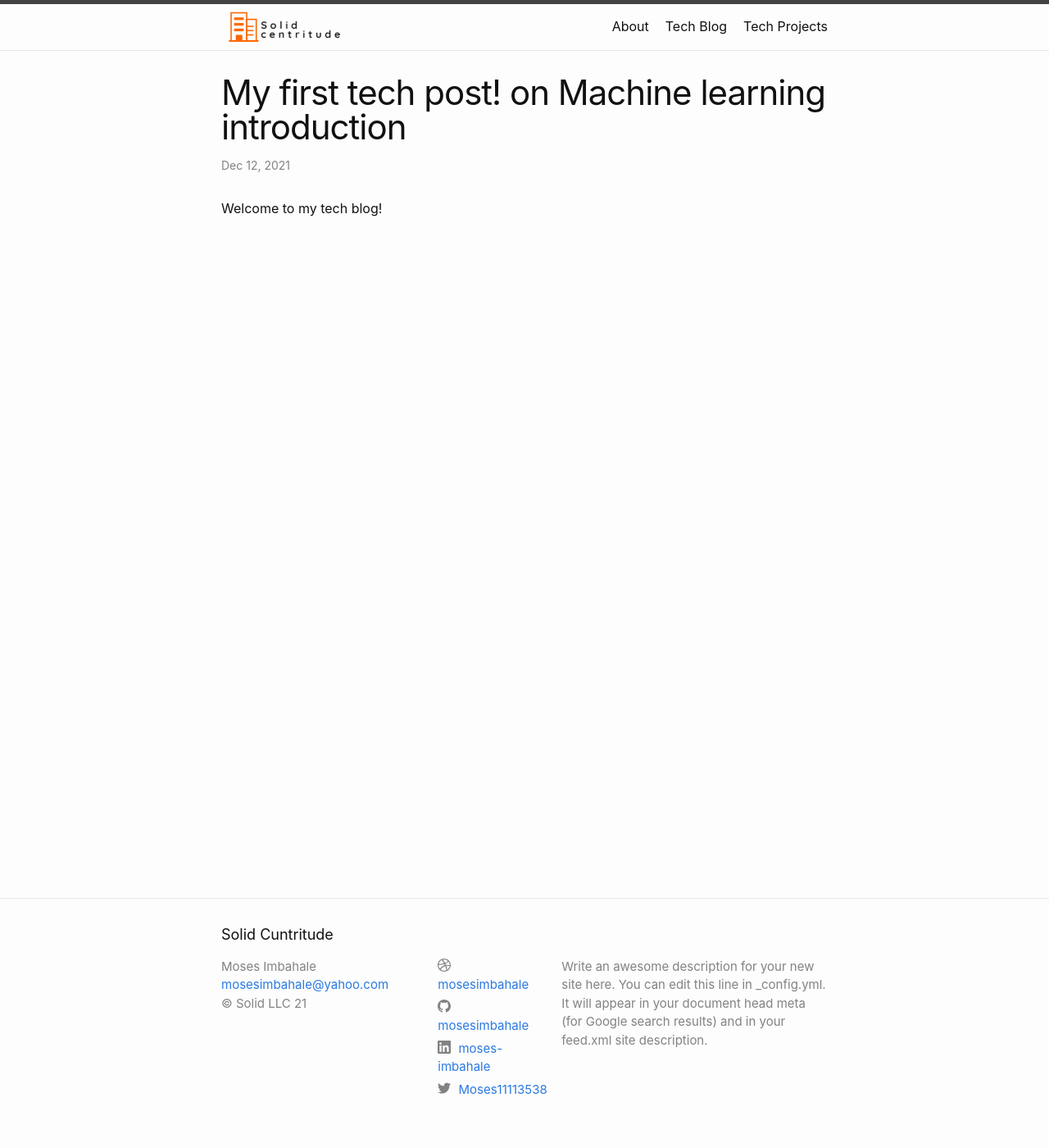
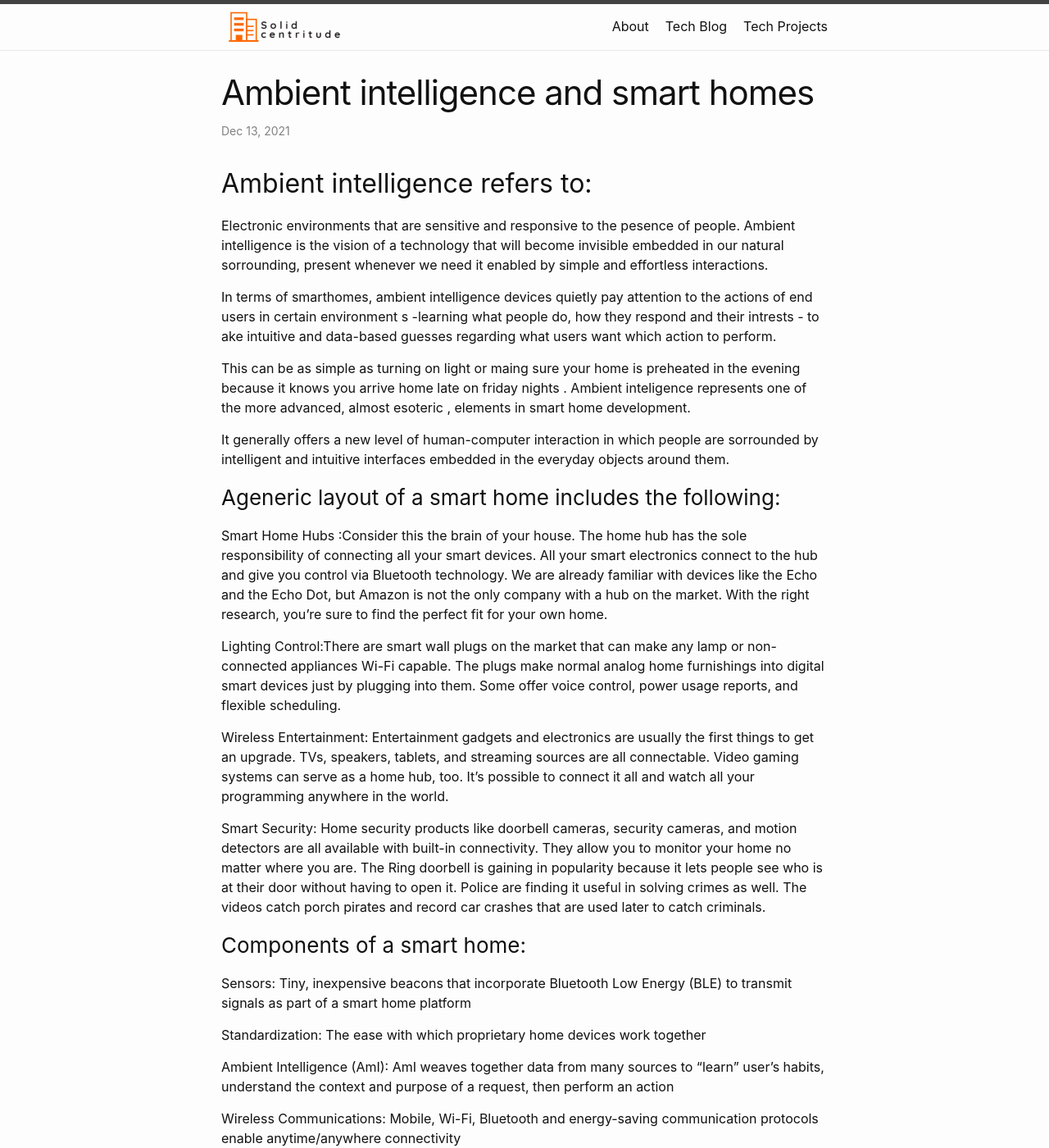
Before and after one commit to mosesimbahale/my-blog, a Jekyll site: the page built from Tech-blog/_posts/2021-12-13-my-first-tech-post.md, in a window 1280 px wide and 1400 px high. Shown: the whole window at 82% size. Built offline with Jekyll 4.4.1, drawn with Linux system fonts in a browser that asks for light colours; some of the changed text lies outside the part shown.

Commit message:
Update 2021-12-13-my-first-tech-post.md

```diff
--- a/Tech-blog/_posts/2021-12-13-my-first-tech-post.md
+++ b/Tech-blog/_posts/2021-12-13-my-first-tech-post.md
@@ -1,8 +1,67 @@
 ---
 layout: post
-title:  "My first tech post! on Machine learning introduction"
-date:   2021-12-12 10:30:35
+title:  "Ambient intelligence and smart homes"
+date:   2021-12-13 10:30:35
 category: tech
 ---
 
-Welcome to my tech blog!
+## Ambient intelligence refers to:
+
+Electronic environments that are sensitive and responsive to the pesence of people.
+Ambient intelligence is the vision of a technology that will become invisible embedded in our natural sorrounding, present whenever we need it enabled by simple and effortless interactions.
+
+In terms of smarthomes, ambient intelligence devices quietly pay attention to the actions of end users in certain environment s -learning what people do, how they respond and their intrests - to ake intuitive and data-based guesses regarding what users want which action to perform.
+
+This can be as simple as turning on light or maing sure your home is preheated in the evening because it knows you arrive home late on friday nights . Ambient inteligence represents one of the more advanced, almost esoteric , elements in smart home development.
+
+It generally offers a new level of human-computer interaction in which people are sorrounded by intelligent and intuitive interfaces embedded in the everyday objects around them.
+
+### Ageneric layout of a smart home includes the following:
+
+Smart Home Hubs :Consider this the brain of your house. The home hub has the sole responsibility of connecting all your smart devices. All your smart electronics connect to the hub and give you control via Bluetooth technology. We are already familiar with devices like the Echo and the Echo Dot, but Amazon is not the only company with a hub on the market. With the right research, you’re sure to find the perfect fit for your own home.
+
+
+Lighting Control:There are smart wall plugs on the market that can make any lamp or non-connected appliances Wi-Fi capable. The plugs make normal analog home furnishings into digital smart devices just by plugging into them. Some offer voice control, power usage reports, and flexible scheduling.
+
+
+Wireless Entertainment: Entertainment gadgets and electronics are usually the first things to get an upgrade. TVs, speakers, tablets, and streaming sources are all connectable. Video gaming systems can serve as a home hub, too. It’s possible to connect it all and watch all your programming anywhere in the world.
+
+
+Smart Security: Home security products like doorbell cameras, security cameras, and motion detectors are all available with built-in connectivity. They allow you to monitor your home no matter where you are. The Ring doorbell is gaining in popularity because it lets people see who is at their door without having to open it. Police are finding it useful in solving crimes as well. The videos catch porch pirates and record car crashes that are used later to catch criminals.
+
+### Components of a smart home:
+
+Sensors: Tiny, inexpensive beacons that incorporate Bluetooth Low Energy (BLE) to transmit signals as part of a smart home platform
+
+Standardization: The ease with which proprietary home devices work together
+
+Ambient Intelligence (AmI): AmI weaves together data from many sources to "learn" user's habits, understand the context and purpose of a request, then perform an action
+
+Wireless Communications: Mobile, Wi-Fi, Bluetooth and energy-saving communication protocols enable anytime/anywhere connectivity
+
+Human-Computer Interaction (HCI): The capacity of intelligent, intuitive interfaces embedded in everyday objects to respond to end
+
+### Challenges of Ami in homes.
+
+A key smart home challenge is the accurate tracking and instant, automatic response to individuals as they move through an environment. Several factors are converging to make smart home interactivity a reality.
+
+For example, the widespread deployment of wireless capabilities—mobile, WiFi, Bluetooth—enable communication from just about anywhere. But tracking is a simple concept that is much harder to execute.
+
+That's because instant smart home interactions require the processing of locational data and the use of efficient algorithms. (It's striking how a few seconds delay can matter when simply turning on a light.)
+
+This is partly related to the difficulty of Bluetooth beacons, or sensors, to effectively relay location, and the speed with which current algorithms can process and respond to the information.
+
+A potential drawback of existing Smart Homes technology is the need for the user to wear sensor devices, e.g. for position sensing and fall detection. This is contrary to the notion of AmI, which places the emphasis on the enriched environment to act intelligently and provides significant technological challenges for researchers.
+
+
+
+###What's Next For the Smart Home?
+
+
+The current smart home market is not only diffuse with competing visions, it's also hampered by interoperability issues and an overall lack of standardization.
+
+Industry watchers and analysts believe the key to the success of the market hinges less on a particular device and more on the connectivity platform all of the major players agree to buy into. The value is in increased simplicity, not more complexity.
+
+For example, the notion of employing six different apps to automate a single home is deeply unappealing to consumers. As AmI systems for the smart home become more affordable and accessible, and are better able to respond to home owners' needs, look for the next critical issue—privacy.
+
+In this regard, effective security will be crucial, both to protect information and to guard against the potential abuse of those systems.
```
